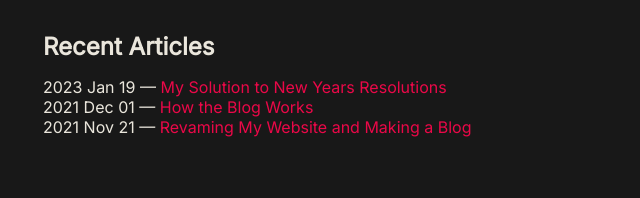
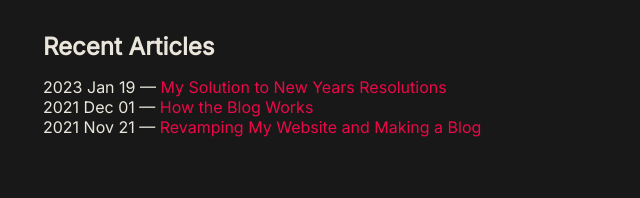
Before and after one commit to Blugil/dagnello.io, a Gatsby site: page / in a window 1280 px wide. Shown: the part 98-296 px from the top of the page, 482-1122 px from the left. Built offline with nearby package versions, Linux system fonts and the light colour scheme; Gatsby itself is replaced by a stand-in of ours.

Commit message:
fix typo in article title

```diff
--- a/src/pages/posts/post-1.md
+++ b/src/pages/posts/post-1.md
@@ -1,5 +1,5 @@
 ---
-title: 'Revaming My Website and Making a Blog'
+title: 'Revamping My Website and Making a Blog'
 slug: '/revamping-my-website-and-making-a-blog'
 date: '2021 Nov 21'
 ---
```
